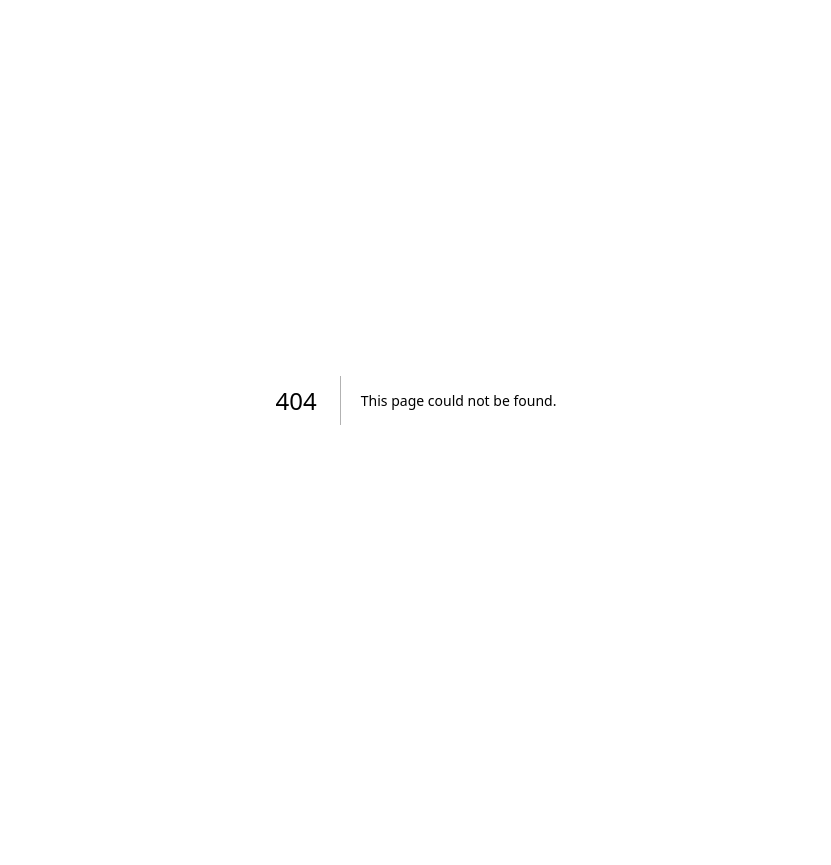
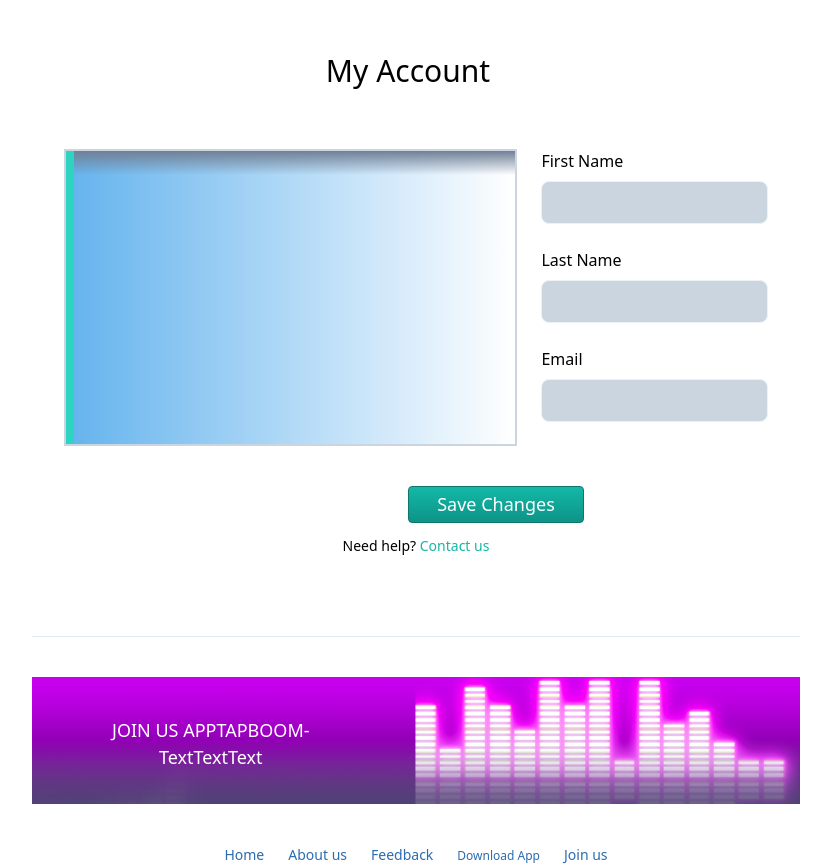
Before and after one commit to ixartz/Next-js-Boilerplate, a Next.js app: page /account in a window 1280 px wide. Before the commit this address had no page. Shown: the whole page, without its empty margins (224-1055 px from the left). Before the commit the page ends 800 px from the top, so only its background shows below. Built offline with nearby package versions, Linux system fonts and the light colour scheme.

Commit message:
feat: add account page

```diff
--- /dev/null
+++ b/src/pages/account.tsx
@@ -0,0 +1,115 @@
+import Link from 'next/link';
+import { useRouter } from 'next/router';
+import React from 'react';
+
+const Account = () => {
+  const router = useRouter();
+  return (
+    <section className="mx-auto max-w-screen-md">
+      <div className="mt-12 flex flex-wrap items-center justify-center">
+        <div className="mx-auto mb-20 w-full">
+          <div className="mb-14 flex flex-row items-center justify-center lg:justify-center">
+            <h1 className="mb-0 mr-4 text-3xl">My Account</h1>
+          </div>
+          <div className="mx-5 my-10 flex flex-row justify-between">
+            <div className="mx-3 w-2/3 border-2 border-gray-400 bg-gradient-to-r from-blue-400 to-white">
+              <div className="h-6 w-full bg-gradient-to-b from-gray-600 to-transparent"></div>
+              <div className="h-full w-2 -translate-y-6 bg-teal-400"></div>
+            </div>
+            <form className="mx-3 w-1/3">
+              <div className="mb-6">
+                <label className="text-md mb-2 block font-medium text-black">
+                  First Name
+                </label>
+                <input
+                  type="text"
+                  className="block w-full rounded-lg border bg-gray-400 p-2.5 text-sm text-black focus:border-gray-300"
+                />
+              </div>
+              <div className="mb-6">
+                <label className="text-md mb-2 block font-medium text-black">
+                  Last Name
+                </label>
+                <input
+                  type="text"
+                  className="block w-full rounded-lg border bg-gray-400 p-2.5 text-sm text-black focus:border-gray-300"
+                />
+              </div>
+              <div className="mb-6">
+                <label className="text-md mb-2 block font-medium text-black">
+                  Email
+                </label>
+                <input
+                  type="email"
+                  className="block w-full rounded-lg border bg-gray-400 p-2.5 text-sm text-black focus:border-gray-300"
+                  required
+                />
+              </div>
+            </form>
+          </div>
+          <div className="text-center lg:text-center">
+            <button className="border-5 translate-x-20 rounded border border-teal-700 bg-gradient-to-t from-teal-600 to-teal-500 py-1 px-7 text-lg text-white">
+              Save Changes
+            </button>
+            <p className="mt-2 mb-0 pt-1 text-sm">
+              <span>Need help? </span>
+              <a
+                href="#"
+                className="text-teal-500 no-underline transition duration-150 hover:text-teal-600 focus:text-teal-600 active:text-teal-600"
+              >
+                Contact us
+              </a>
+            </p>
+          </div>
+        </div>
+
+        <footer className="w-full border-t border-gray-300 text-center text-xs">
+          <div className="relative my-10 flex w-full overflow-hidden">
+            <div className="absolute mx-20 my-10 text-center text-lg text-white">
+              <p>JOIN US APPTAPBOOM-</p>
+              <p>TextTextText</p>
+            </div>
+            <img
+              src={`${router.basePath}/assets/images/footer.png`}
+              className="w-full object-cover"
+            />
+          </div>
+          <div className="items-center">
+            <Link
+              href="/"
+              className="text-grey-800 mx-3 border-none text-sm hover:text-pink-600 focus:text-pink-600 active:text-pink-600"
+            >
+              Home
+            </Link>
+            <Link
+              href="/"
+              className="text-grey-800 mx-3 border-none text-sm hover:text-pink-600 focus:text-pink-600 active:text-pink-600"
+            >
+              About us
+            </Link>
+            <Link
+              href="/"
+              className="text-grey-800 mx-3 border-none text-sm hover:text-pink-600 focus:text-pink-600 active:text-pink-600"
+            >
+              Feedback
+            </Link>
+            <Link
+              href="/"
+              className="text-grey-800 mx-3 border-none text-xs hover:text-pink-600 focus:text-pink-600 active:text-pink-600"
+            >
+              Download App
+            </Link>
+            <Link
+              href="/"
+              className="text-grey-800 mx-3 border-none text-sm hover:text-pink-600 focus:text-pink-600 active:text-pink-600"
+            >
+              Join us
+            </Link>
+          </div>
+        </footer>
+      </div>
+    </section>
+  );
+};
+
+export default Account;
--- a/src/pages/store.tsx
+++ b/src/pages/store.tsx
@@ -1,5 +1,4 @@
 import Link from 'next/link';
-import { useRouter } from 'next/router';
 import React from 'react';
 
 import { StoreItem } from '@/components/storeItem';
@@ -7,7 +6,6 @@ import { Meta } from '@/layouts/Meta';
 import { Main } from '@/templates/Main';
 
 const Store = () => {
-  const router = useRouter();
   return (
     <Main meta={<Meta title="Store" description="store" />}>
       <div className="py-24">
```
